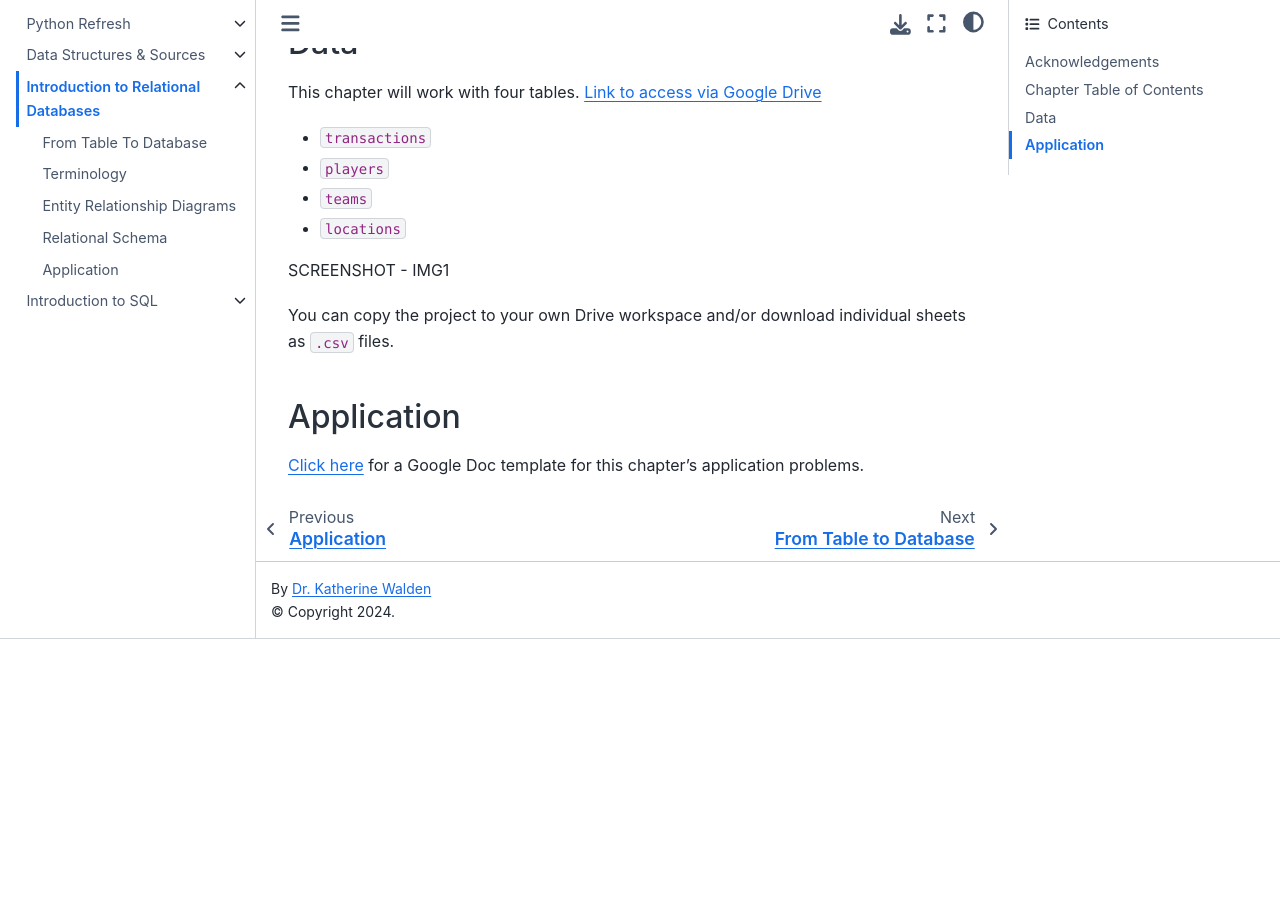
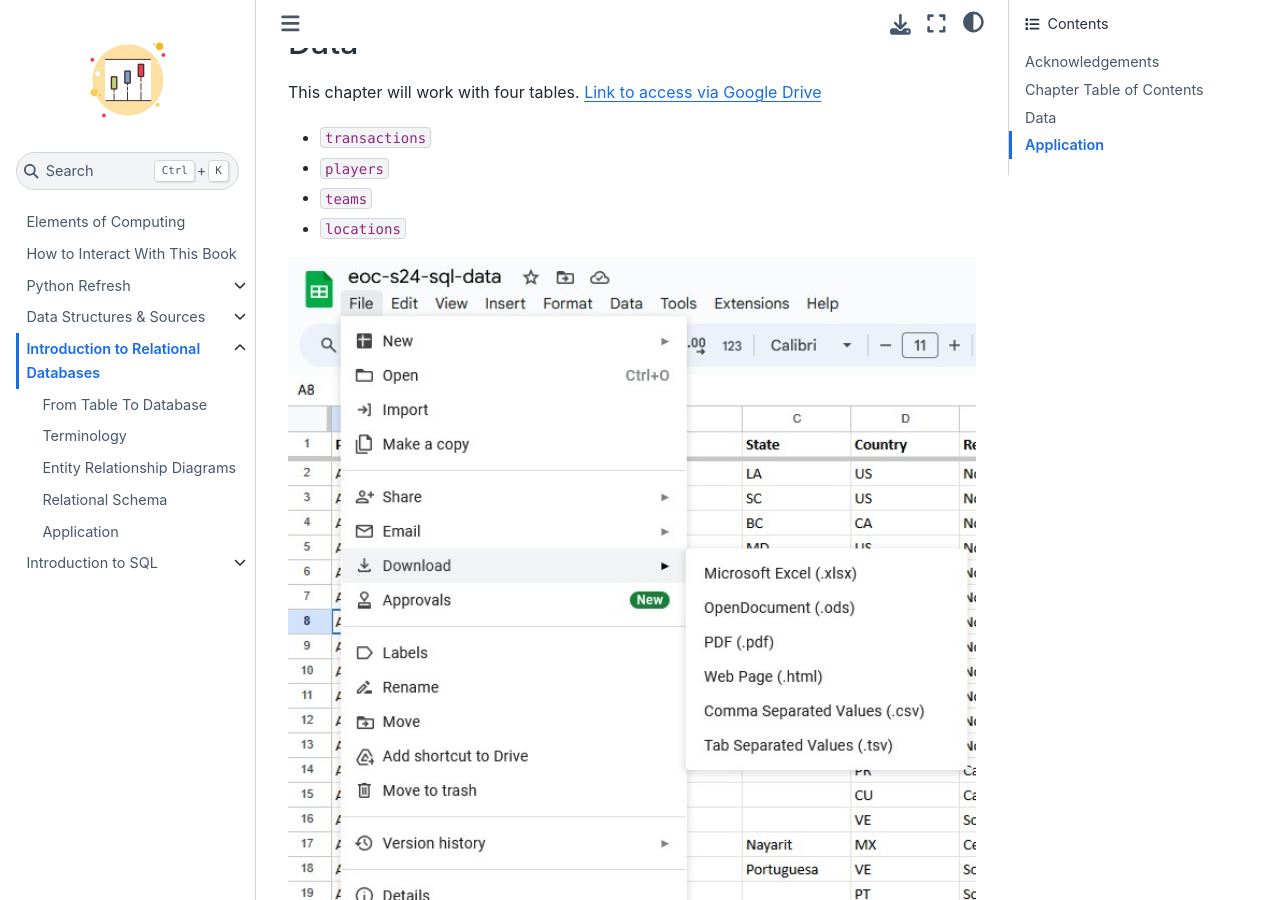
Before and after one commit to kwaldenphd/elements-of-computing, a Jupyter Book: the page built from book/03-RBDMS/00-overview.md, in a window 1280 px wide and 900 px high, scrolled down 806 px. Built offline with Jupyter Book 1.0.4 settings and Sphinx 7.4.7 and the Sphinx Book theme 1.1.4, drawn with Linux system fonts in a browser that asks for light colours; comment, search, counter and statistics services are not loaded; before the commit the page ends 1445 px from its top, so only the background shows below that.

Commit message:
Update 00-overview.md

```diff
--- a/book/03-RBDMS/00-overview.md
+++ b/book/03-RBDMS/00-overview.md
@@ -24,7 +24,7 @@
 - `teams`
 - `locations`
 
-SCREENSHOT - IMG1
+<p align="center"><img src="https://github.com/kwaldenphd/elements-of-computing/blob/main/book/images/sql1.jpg?raw=true" width="1000"></p>
 
 You can copy the project to your own Drive workspace and/or download individual sheets as `.csv` files.
 
```
